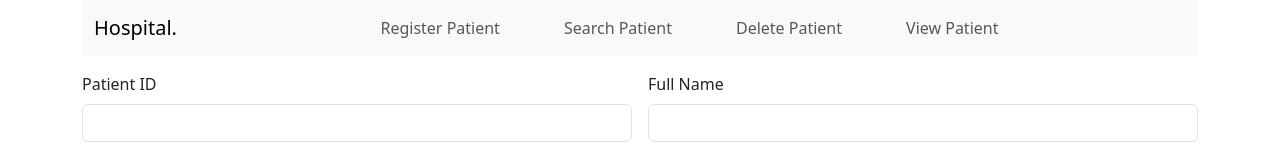
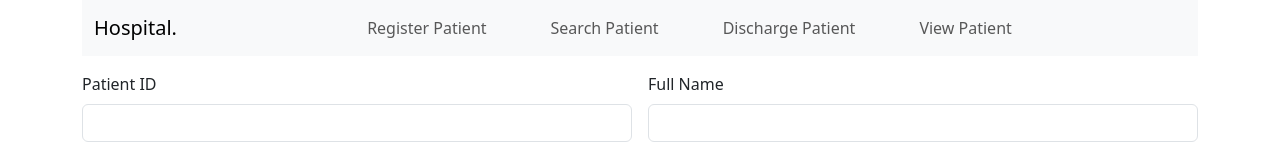
Before and after one commit to gouthm04/hospital-react-app, a React (Vite) app: page / in a window 1280 px wide. Shown: the top 160 px of the page. Built offline with nearby package versions, Linux system fonts and the light colour scheme.

Commit message:
minior name updates

```diff
--- a/src/App.jsx
+++ b/src/App.jsx
@@ -5,7 +5,7 @@ import RegisterPatient from './components/RegisterPatient'
 import { BrowserRouter,Route,Routes } from 'react-router-dom'
 import ViewAllPatients from './components/ViewAllPatients'
 import SearchPatient from './components/SearchPatient'
-import DeletePatient from './components/DeletePatient'
+import DischargePatient from './components/DischargePatient'
 
 function App() {
 
@@ -16,7 +16,7 @@ function App() {
       <Route path='/' element={<RegisterPatient/>}/>
       <Route path='/view' element={<ViewAllPatients/>}/>
       <Route path='/search' element={<SearchPatient/>}/>
-      <Route path='/delete' element={<DeletePatient/>}/>
+      <Route path='/delete' element={<DischargePatient/>}/>
     </Routes>
     </BrowserRouter>
    </>
--- a/src/components/DeletePatient.jsx
+++ b/src/components/DischargePatient.jsx
@@ -1,7 +1,7 @@
 import React from 'react'
 import NavBar from './NavBar'
 
-const DeletePatient = () => {
+const DischargePatient = () => {
   return (
     <div>
       <NavBar />
@@ -10,12 +10,12 @@ const DeletePatient = () => {
         <div className="row justify-content-center">
           <div className="col-md-6">
             <div className=" p-4">
-              <h3 className="text-center mb-3">Delete Patient</h3>
+              <h3 className="text-center mb-3">Discharge Patient</h3>
 
               <label className="form-label">Patient ID</label>
               <input type="text" className="form-control" placeholder="Enter Patient ID"/>
 
-              <button className="btn btn-danger mt-3">Delete</button>
+              <button className="btn btn-danger mt-3">Discharge</button>
             </div>
           </div>
         </div>
@@ -24,4 +24,4 @@ const DeletePatient = () => {
   )
 }
 
-export default DeletePatient
+export default DischargePatient
--- a/src/components/NavBar.jsx
+++ b/src/components/NavBar.jsx
@@ -18,7 +18,7 @@ const NavBar = () => {
 
                             <Link className="nav-link" to="/">Register Patient</Link>
                             <Link className="nav-link" to="/search">Search Patient</Link>
-                            <Link className="nav-link" to="/delete">Delete Patient</Link>
+                            <Link className="nav-link" to="/delete">Discharge Patient</Link>
                             <Link className="nav-link" to="/view">View Patient</Link>
 
 
```
